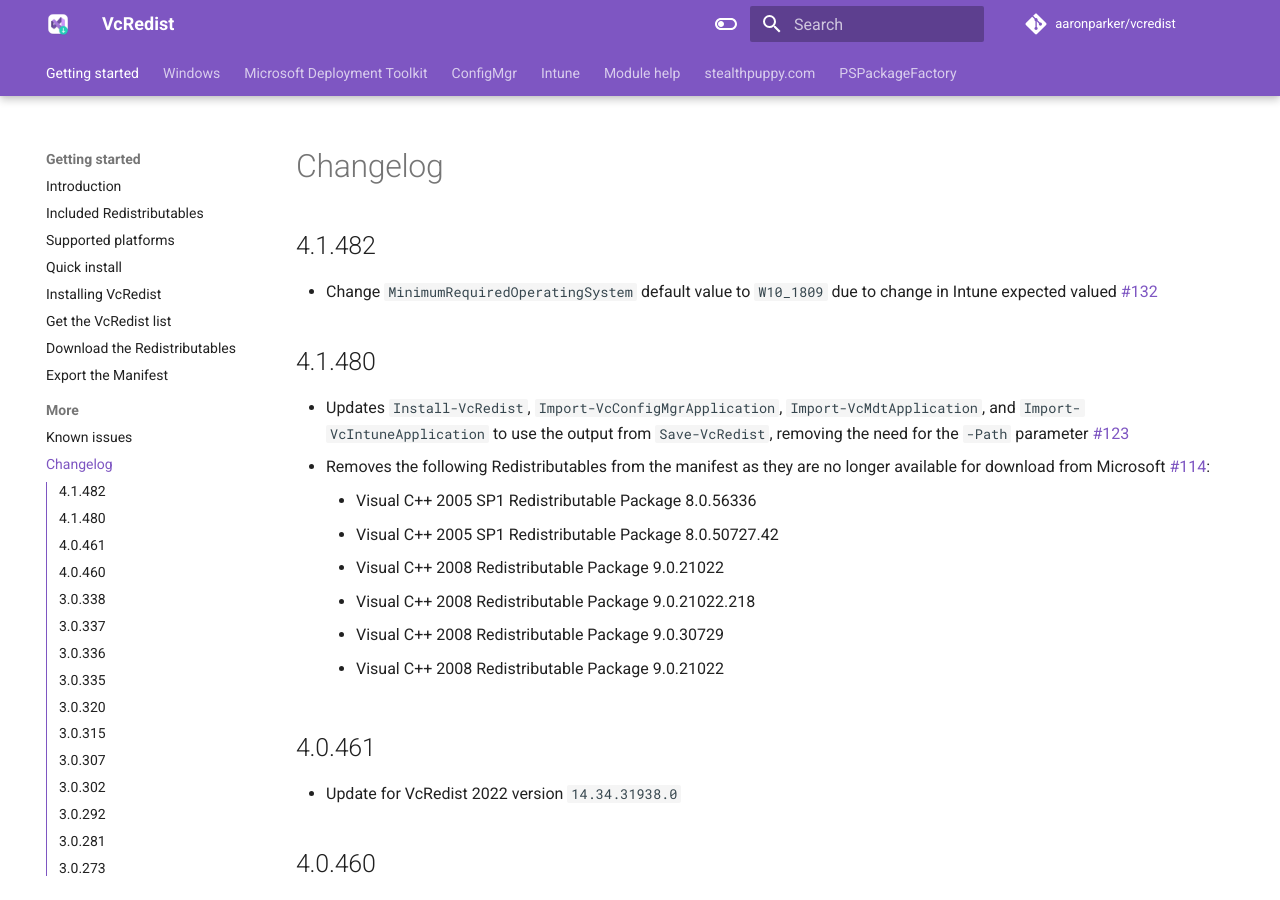
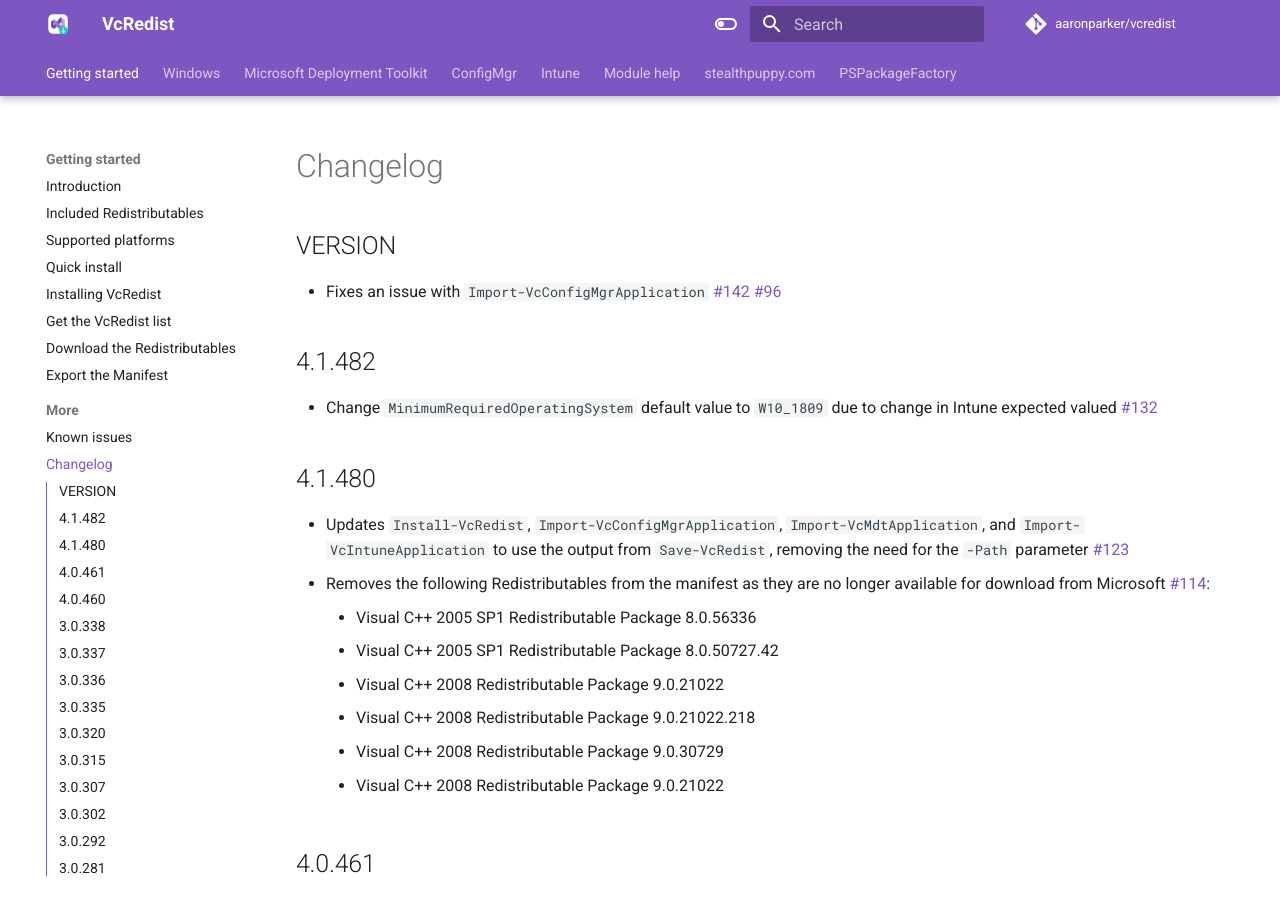
Before and after one commit to aaronparker/vcredist, an MkDocs documentation site: the page built from docs/changelog.md, in a window 1280 px wide and 900 px high. Built offline with MkDocs 1.6.1 and Material for MkDocs 9.7.7, drawn with Linux system fonts in a browser that asks for light colours; comment, search, counter and statistics services are not loaded.

Commit message:
Update changelog.md

```diff
--- a/docs/changelog.md
+++ b/docs/changelog.md
@@ -1,4 +1,8 @@
 # Changelog
+
+## VERSION
+
+* Fixes an issue with `Import-VcConfigMgrApplication` [#142](https://github.com/aaronparker/vcredist/issues/142) [#96](https://github.com/aaronparker/vcredist/issues/96)
 
 ## 4.1.482
 
```
